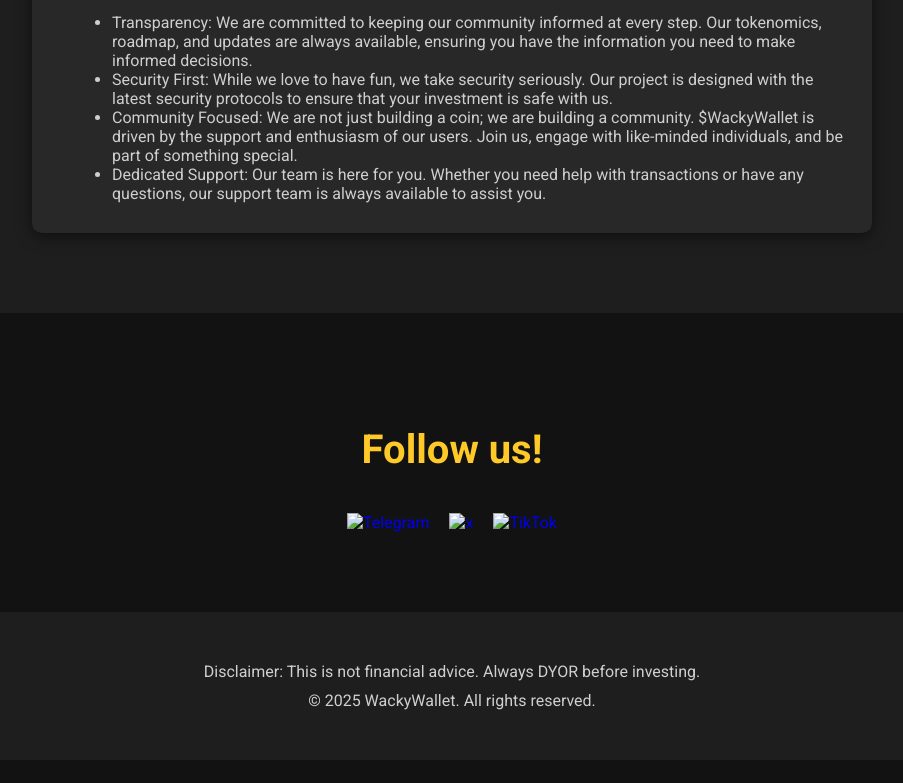
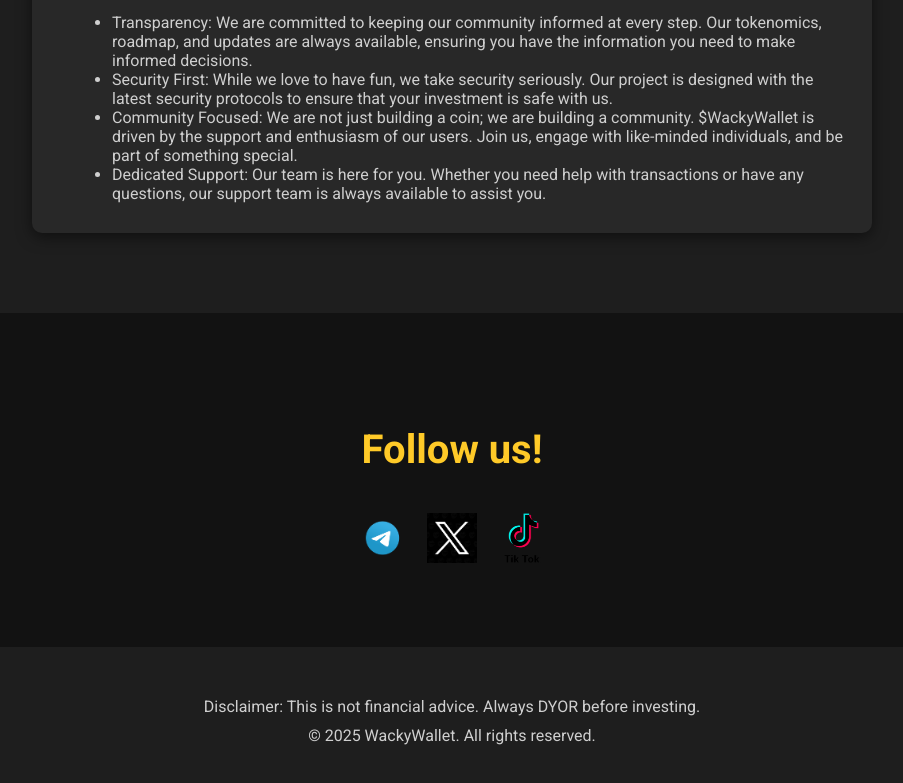
Before and after one commit to Ironman8-CEO/WackyWallet1, a plain HTML site: page index.html in a window 1280 px wide. Shown: the part 3326-4109 px from the top of the page, without its empty margins (188-1091 px from the left). Before the commit the page ends 4086 px from the top, so only its background shows below. Drawn offline with Linux system fonts and the light colour scheme.

Commit message:
index.html

```diff
--- a/index.html
+++ b/index.html
@@ -305,13 +305,13 @@
         <h2>Follow us!</h2>
         <div class="socials">
             <a href="https://t.me/wackywalletonsol" target="_blank">
-                <img src="tele icon.png" alt="Telegram">
+                <img src="tele-icon.png" alt="Telegram">
             </a>
             <a href="https://x.com/wackywalletwwc" target="_blank">
-                <img src="x loogo.png" alt="x">
+                <img src="x-loogo.png" alt="x">
             </a>
             <a href="https://tiktok.com/@wackywalletofficial" target="_blank">
-                <img src="tiktok logo.png" alt="TikTok">
+                <img src="tiktok-logo.png" alt="TikTok">
             </a>
         </div>
     </div>
```
